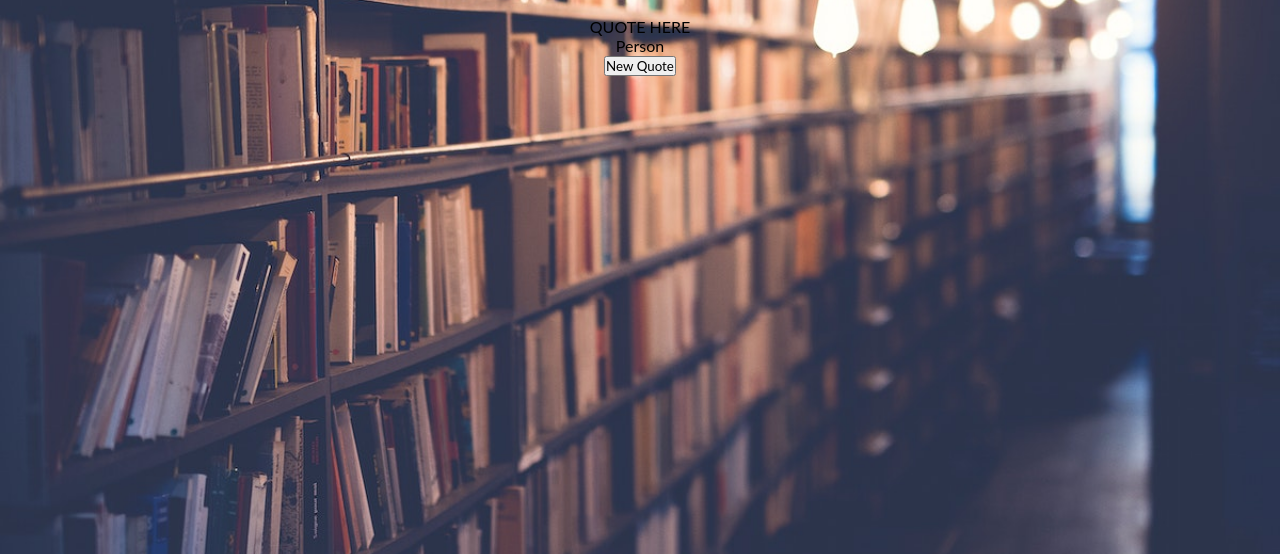
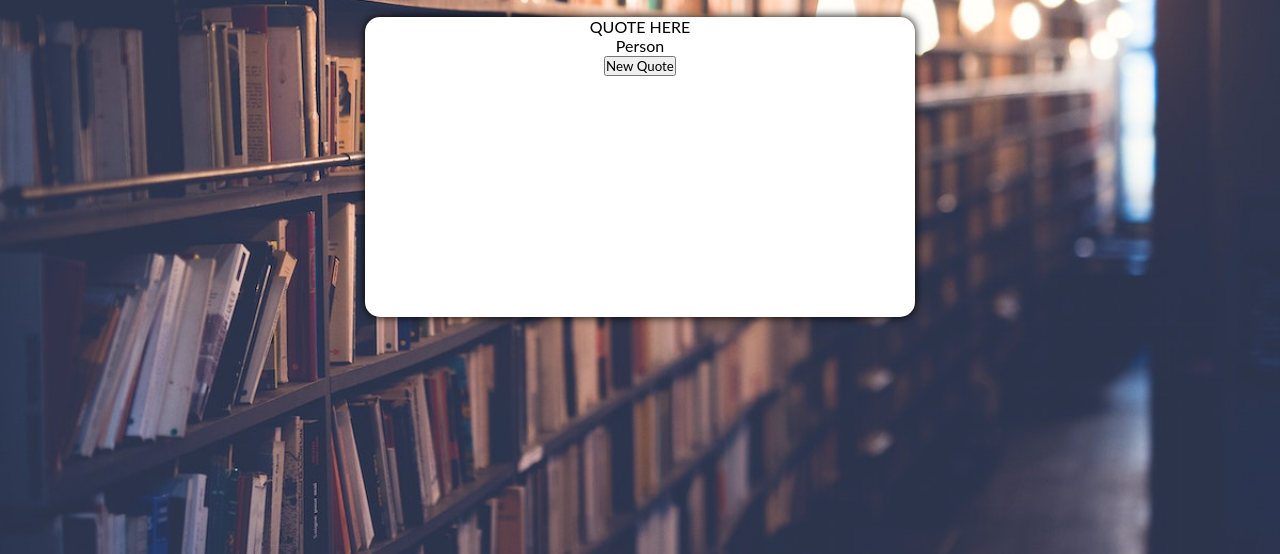
Before and after one commit to Azfar-Sphere/dom, a plain HTML site: page index.html in a window 1280 px wide. Shown: the part 246-800 px from the top of the page. Drawn offline with Linux system fonts and the light colour scheme.

Commit message:
Main content css

```diff
--- a/styles.css
+++ b/styles.css
@@ -31,3 +31,12 @@ body {
     margin: 20px auto;
     border-radius: 5px;
 }
+
+.main-content {
+    width: 100%;
+    height: 300px;
+    background-color: #fff;
+    border-radius: 15px;
+    padding: 50px, 40px;
+    box-shadow: 0 0 10px;
+}
```
